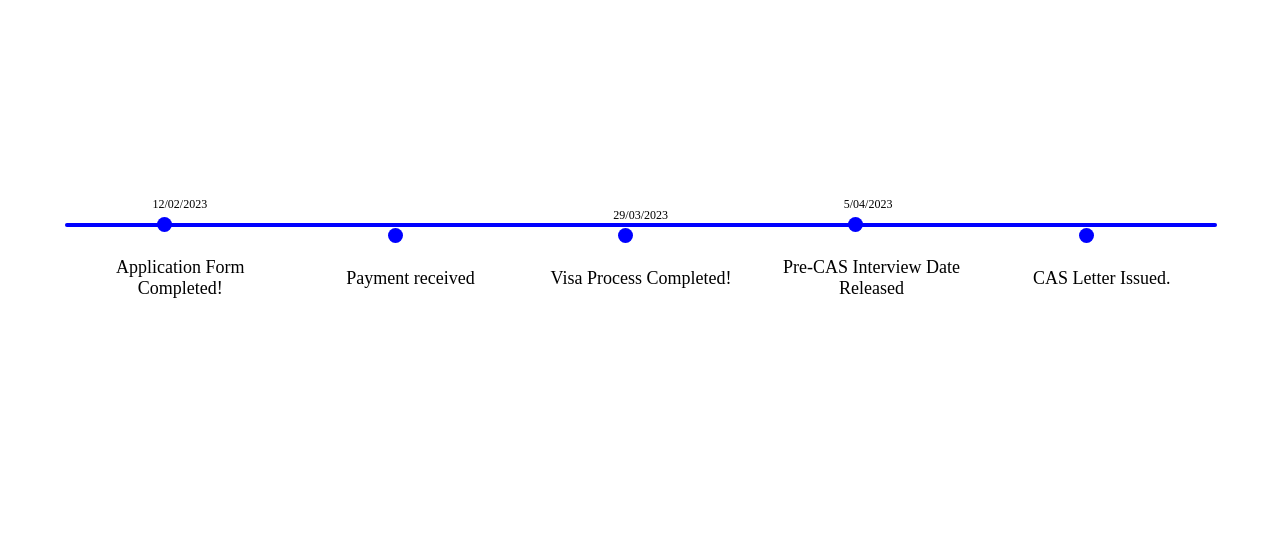
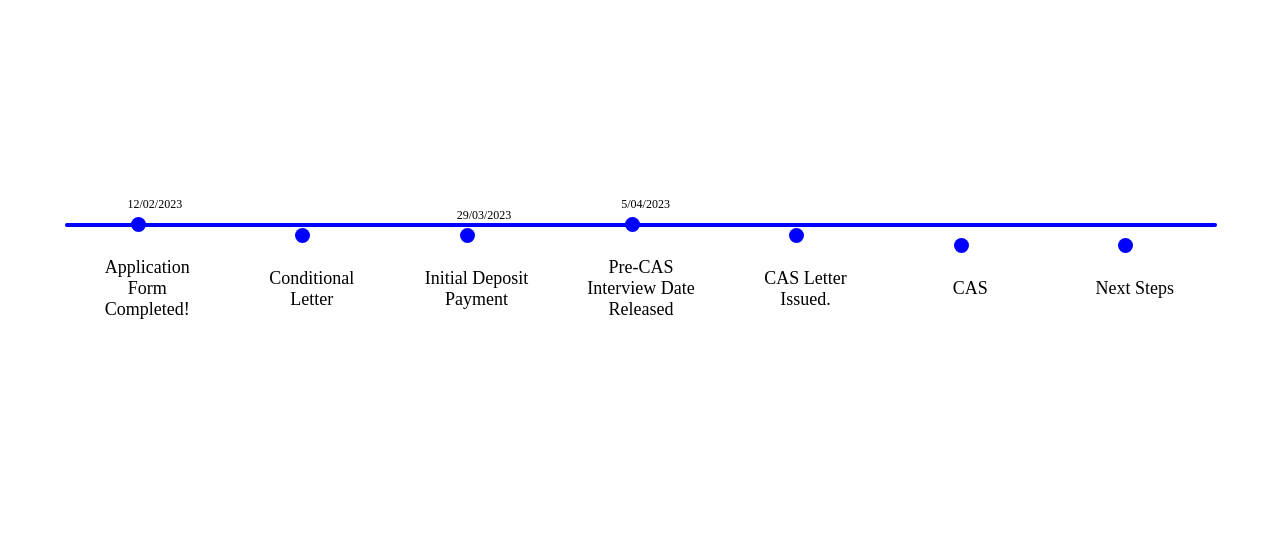
Before and after one commit to smc8501/InternationalInteractiveDashboard, a Flask app: page / in a window 1280 px wide. Shown: the part 227-787 px from the top of the page. Run offline with Flask 2, Linux system fonts and the light colour scheme.

Commit message:
Changed the order of the timeline in order to make the application process more accurate

```diff
--- a/templates/timeline3.html
+++ b/templates/timeline3.html
@@ -29,12 +29,12 @@
                 <li>
                     <span class="timeline-point"></span>
                     <span class="date"></span>
-                    <p>Payment received</p>
+                    <p>Conditional Letter</p>
                 </li>
                 <li>
                     <span class="timeline-point"></span>
                     <span class="date">29/03/2023</span>
-                    <p>Visa Process Completed!</p>
+                    <p>Initial Deposit Payment</p>
                 </li>
                 <li>
                     <span class="timeline-point"></span>
@@ -46,6 +46,16 @@
                     <span class="date"></span>
                     <p>CAS Letter Issued.</p>
                 </li>
+                <li>
+                    <span class="timeline-point"></span>
+                    <span class="date"></span>
+                    <p>CAS</p>
+                </li>
+                <li>
+                    <span class="timeline-point"></span>
+                    <span class="date"></span>
+                    <p>Next Steps</p>
+                </li>
             </ul>
         </section>
     </body>
```
